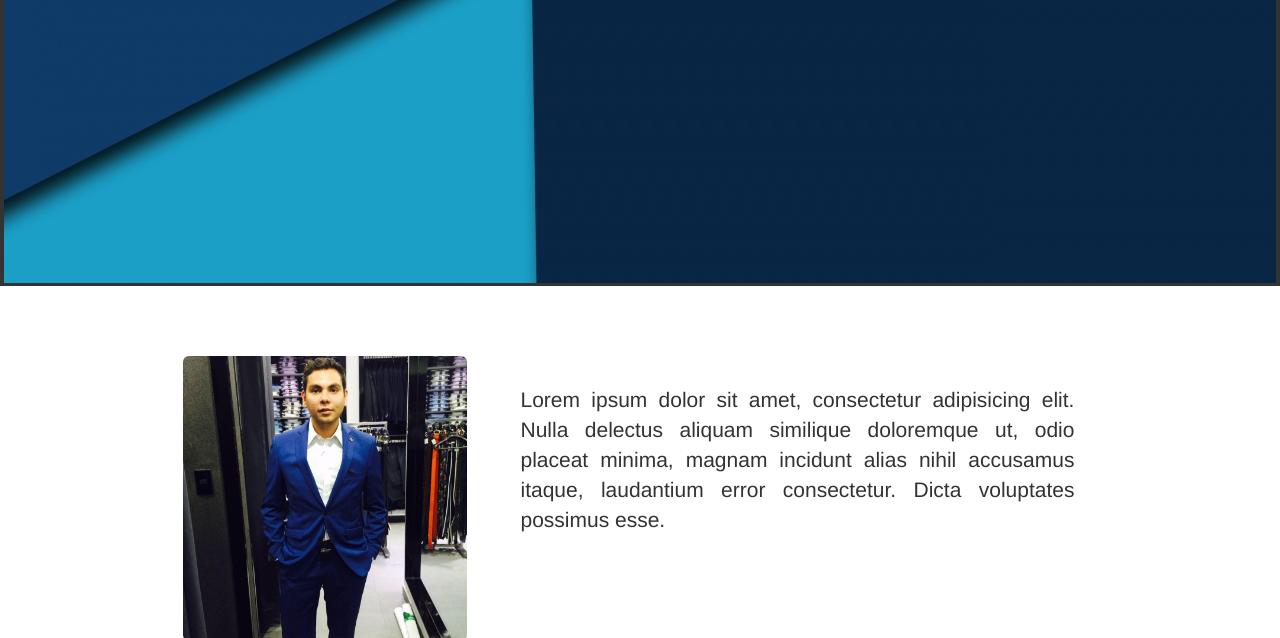
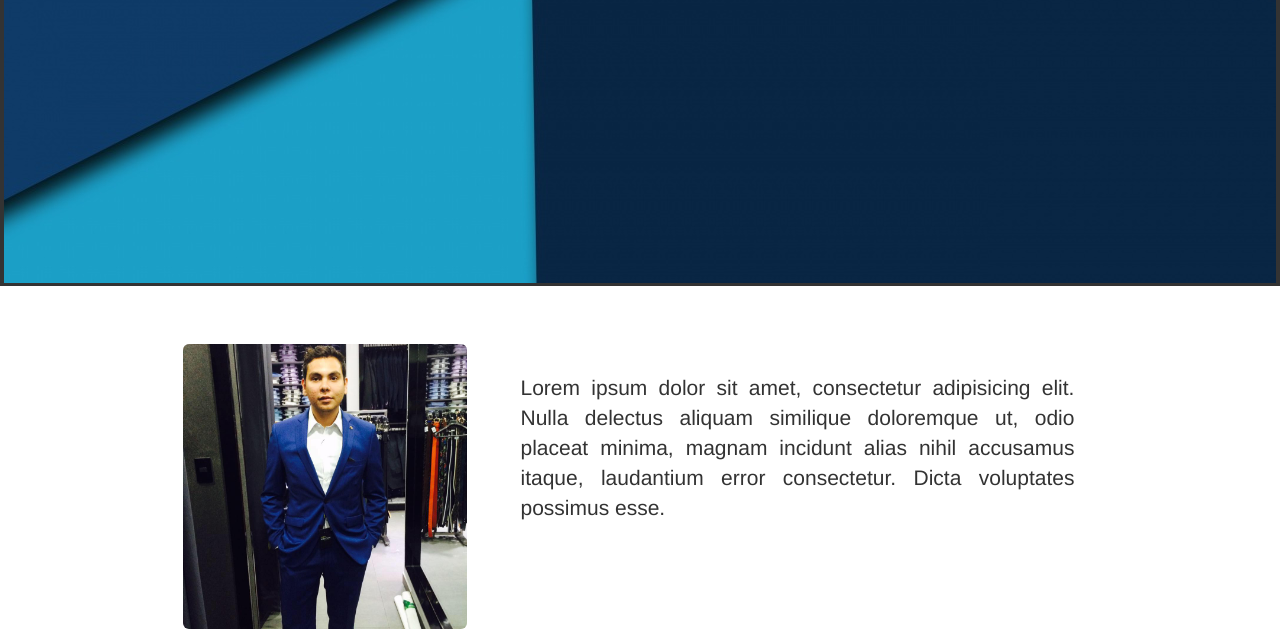
Before and after one commit to Galuz/weektwo, a plain HTML site: page index.html in a window 1280 px wide. Shown: the part 323-961 px from the top of the page. Drawn offline with nearby package versions, Linux system fonts and the light colour scheme.

Commit message:
Ajuste el padding con respecto al NavBar

```diff
--- a/css/style.css
+++ b/css/style.css
@@ -45,7 +45,7 @@ main{
 	position: relative;
 }
 main article section#Me {
-  margin-top: 70px;
+  padding-top: 58px;
 }
 
 main article section div#TextMe p{
```
